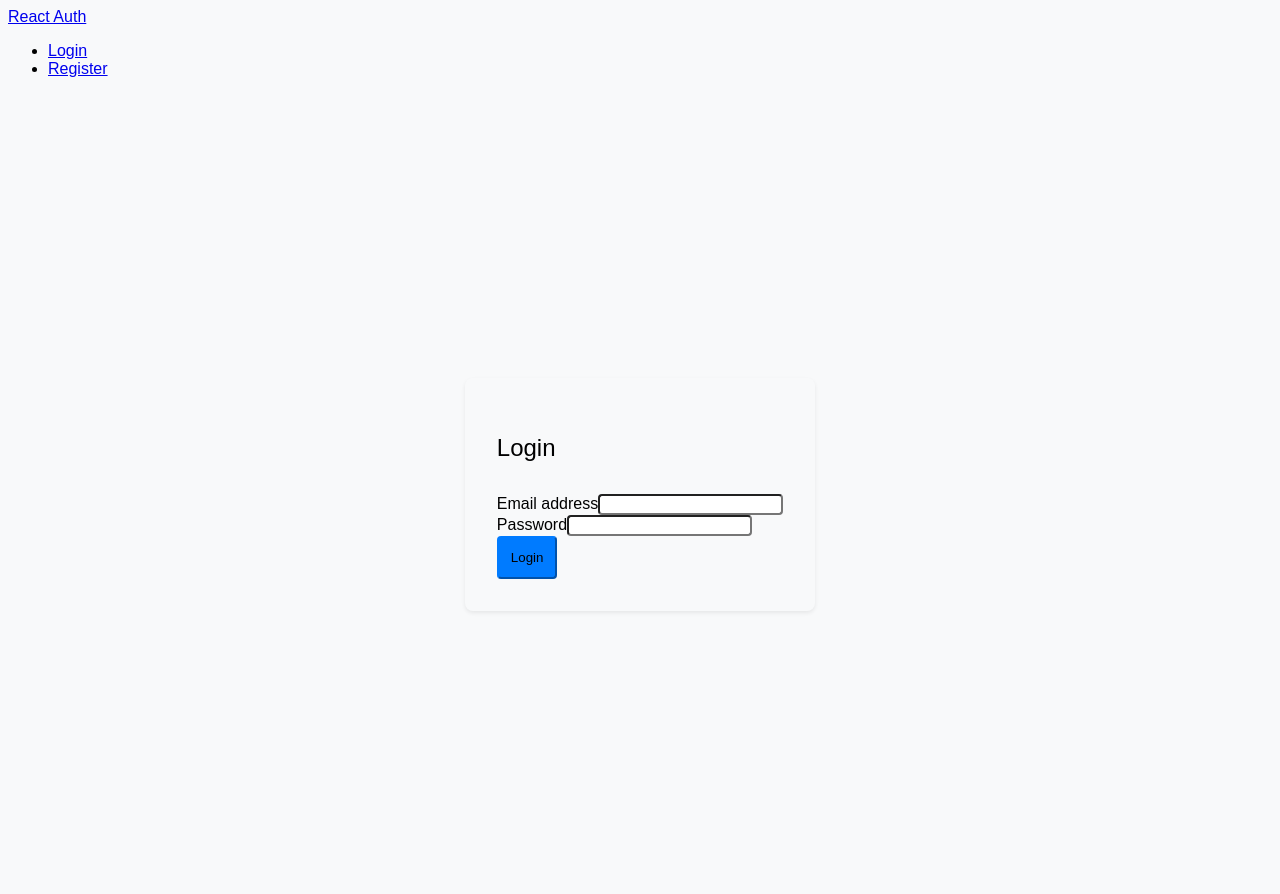
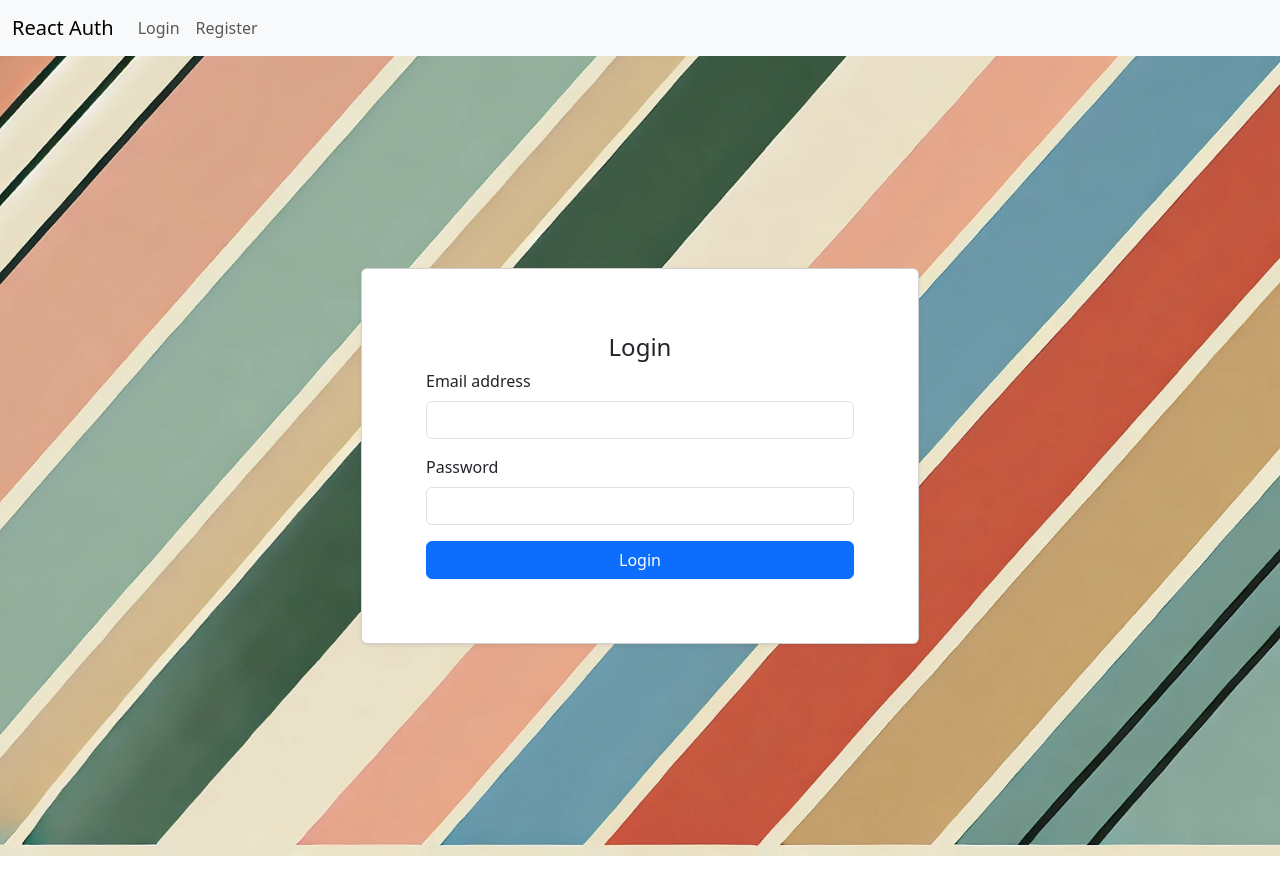
Before and after one commit to Saad-Mosaif/F.office, a React app: page / in a window 1280 px wide. Shown: the top 894 px of the page. After the commit the page ends 856 px from the top, so only its background shows below. Built offline with nearby package versions, Linux system fonts and the light colour scheme.

Commit message:
this is a normal checkup

```diff
--- a/src/App.css
+++ b/src/App.css
@@ -1,3 +1,11 @@
+/* General styles */
+body {
+    background-image: url('/src/background.png');/* Ensure the image is in the public folder */
+    background-size: cover;
+    background-position: center;
+    font-family: 'Arial', sans-serif;
+}
+
 /* Center the form on the page */
 .container {
     display: flex;
@@ -8,13 +16,14 @@
 
 /* Card styles */
 .card {
+    --bs-card-spacer-y: 4rem;
     border: none;
     border-radius: 0.5rem;
     box-shadow: 0 0.125rem 0.25rem rgba(0, 0, 0, 0.075);
 }
 
-  .card-body {
-    padding: 2rem;
+.container .card .card-body {
+    padding: 4rem;
 }
 
 .card-title {
@@ -40,22 +49,20 @@
 }
 
 .btn-primary {
-    background-color: #007bff;
-    border-color: #007bff;
+    background-color: #00b39b; /* Updated primary button color */
+    border-color: #00b39b; /* Updated border color */
 }
 
 .btn-primary:hover {
-    background-color: #0056b3;
-    border-color: #0056b3;
+    background-color: #008f7a; /* Darker shade for hover state */
+    border-color: #008f7a; /* Darker shade for border on hover state */
+}
+
+.w-100 {
+    width: 100%;
 }
 
 /* Error message styles */
 .text-danger {
     font-size: 0.875rem;
 }
-
-  /* General styles */
-  body {
-    background-color: #f8f9fa;
-    font-family: 'Arial', sans-serif;
-  }
--- a/src/App.js
+++ b/src/App.js
@@ -1,6 +1,7 @@
 import React from 'react';
 import { BrowserRouter as Router, Route, Routes, Link } from 'react-router-dom';
 import './App.css';
+import 'bootstrap/dist/css/bootstrap.min.css';
 import Login from './components/Login';
 import Register from './components/Register';
 
--- a/src/index.js
+++ b/src/index.js
@@ -1,6 +1,7 @@
 import React from 'react';
 import ReactDOM from 'react-dom/client';
 import App from './App';
+import 'bootstrap/dist/css/bootstrap.min.css';
 import './index.css'; // Import your styles if you have any
 
 const root = ReactDOM.createRoot(document.getElementById('root'));
```
Also changed, not shown: src/background.png (added). Lines whose indentation alone changed are shown as unchanged.
